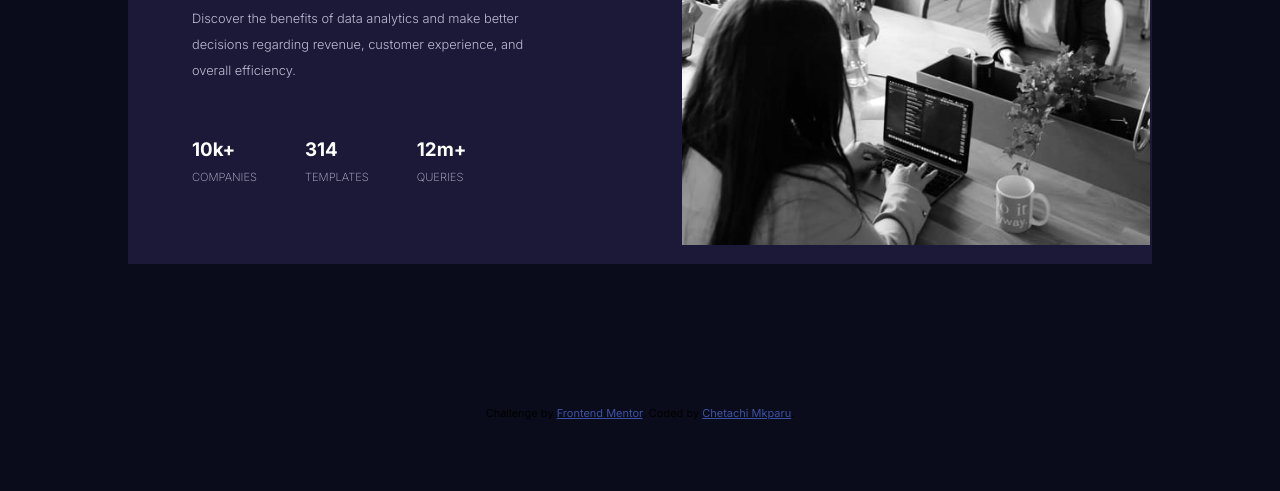
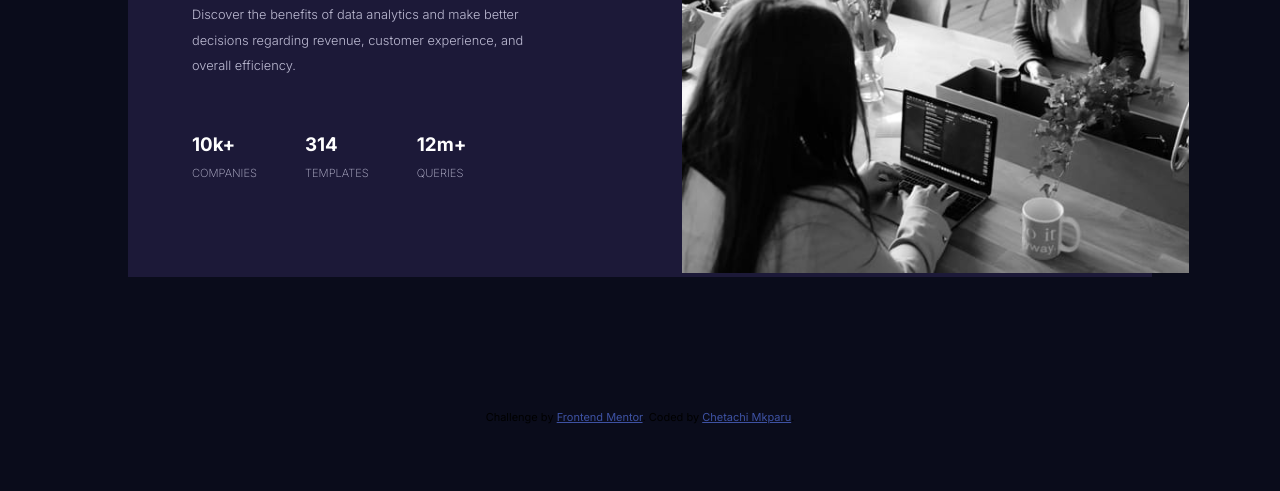
Before and after one commit to ChetaMkparu/stats-card, a plain HTML site: page index.html in a window 1280 px wide. Shown: the part 309-800 px from the top of the page. Drawn offline with Linux system fonts and the light colour scheme.

Commit message:
Update stats.css
Changed the width of the card image

```diff
--- a/stats.css
+++ b/stats.css
@@ -32,7 +32,7 @@ body{
 
 
 .card-img{
-    width: 120%;
+    width: 130%;
     position: relative;
     right: 5em;
     left: -5em;
```
